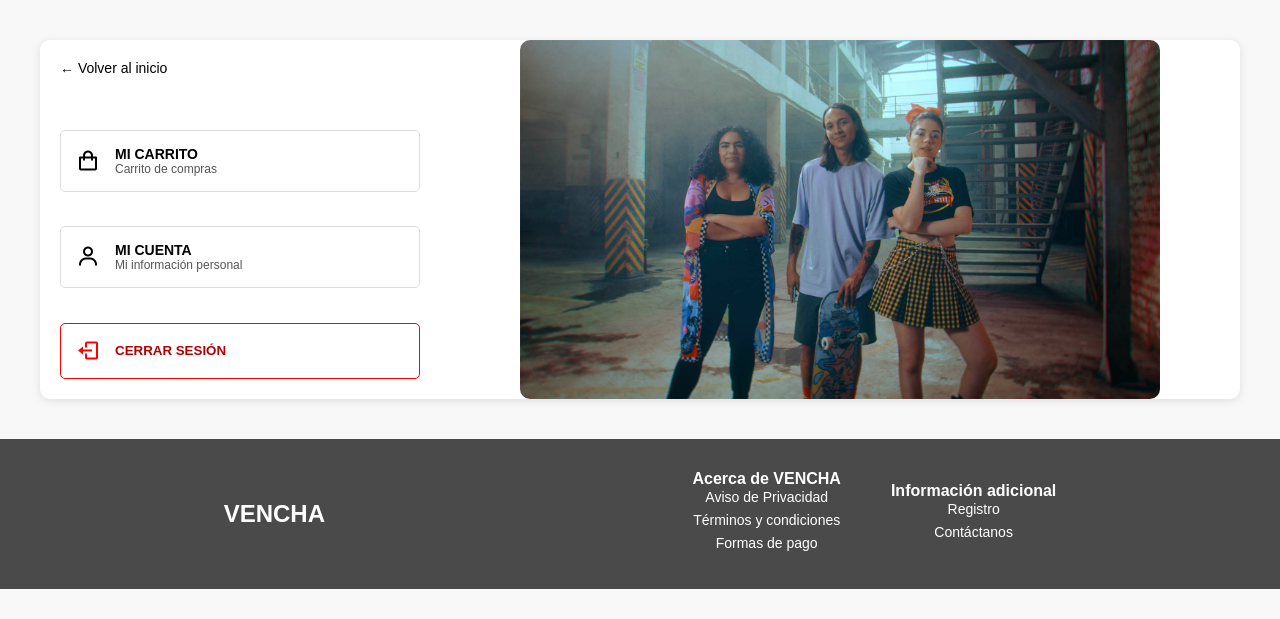
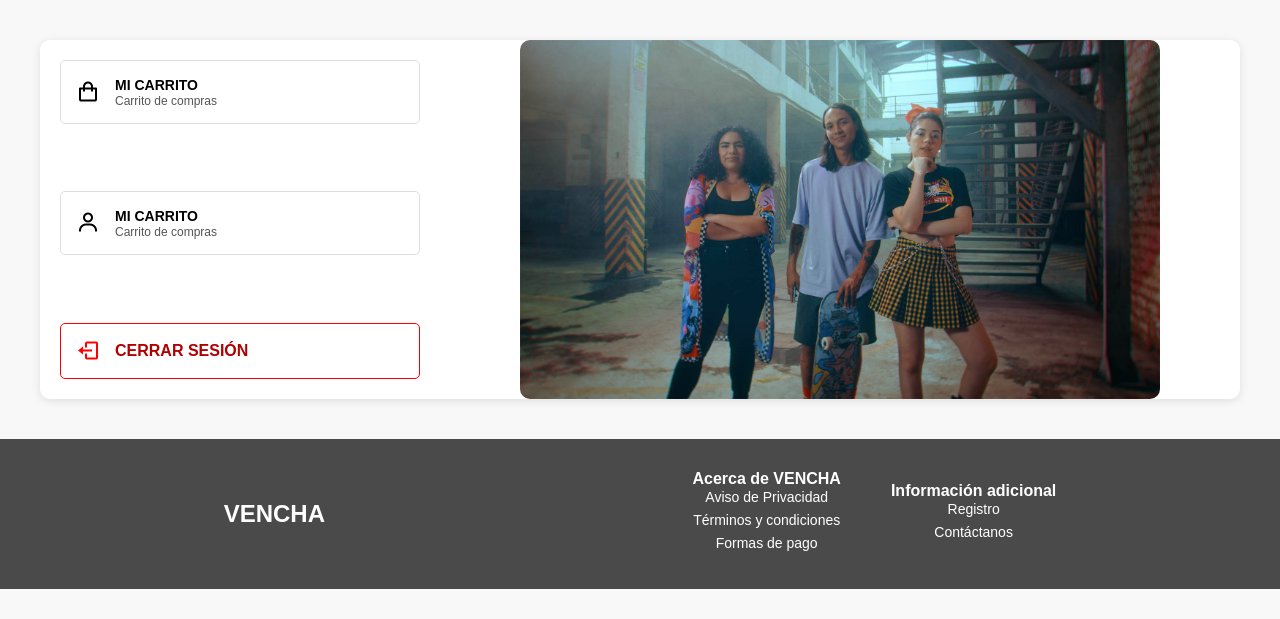
Before and after one commit to ItsMeZeVas/Vencha_Grupo_1_Tecnologias, a PHP site: page /user.html in a window 1280 px wide. Shown: the part 62-681 px from the top of the page. Run offline with PHP 8.4, Linux system fonts and the light colour scheme.

Commit message:
Warnings

```diff
--- a/PagProductos.html
+++ b/PagProductos.html
@@ -32,7 +32,7 @@
 
     <main class="product-list" id="product-list">
         <!-- Productos en el .js-->
-         <script src="scriptSearchhombre.js"></script>
+         <script src="scriptSearch.js"></script>
     </main>
 
     <footer class="footer">
--- a/cart.html
+++ b/cart.html
@@ -15,7 +15,6 @@
               <h1 class="Logo">VENCHA</h1>
             </a>
             <div class="icons">
-                <img class="iconButton searchButton" src="Icons/search.svg" alt="Button for search">
                 <a href="user.html">
                     <img class="iconButton userButton" src="Icons/user.svg" alt="Button for user">
                 </a>
--- a/user.html
+++ b/user.html
@@ -20,25 +20,24 @@
 
     <main class="account-container">
         <nav class="account-menu">
-            <a href="IndexPrincipal.html" class="back">← Volver al inicio</a>
-            <button class="account-option" aria-label="Ver historial de pedidos">
+            <a href="cart.html" class="account-option" aria-label="Ver historial de pedidos">
                 <i class='bx bx-shopping-bag'></i>
-                <a href="cart.html">
+                <div>
                     <strong>MI CARRITO</strong>
                     <p>Carrito de compras</p>
-                </a>
-            </button>
-            <button class="account-option" aria-label="Ver mi información personal">
+                </div>
+            </a>
+            <a href="cart.html" class="account-option" aria-label="Ver historial de pedidos">
                 <i class='bx bx-user'></i>
-                <a href="Profile.html">
-                    <strong>MI CUENTA</strong>
-                    <p>Mi información personal</p>
-                </a>
-            </button>
-            <button class="account-option logout" aria-label="Cerrar sesión">
+                <div>
+                    <strong>MI CARRITO</strong>
+                    <p>Carrito de compras</p>
+                </div>
+            </a>
+            <a href="IndexPrincipal.html" class="account-option logout" aria-label="Cerrar sesión">
                 <i class='bx bx-log-out'></i>
                 <span>CERRAR SESIÓN</span>
-            </button>
+            </a>
         </nav>
         <section class="account-image">
             <img src="SliderImages/Img4.jpg" alt="Personas modelando ropa de VENCHA en la calle">
--- a/user_styles.css
+++ b/user_styles.css
@@ -75,15 +71,6 @@ body {
     justify-content: space-between;
 }
 
-.back {
-    text-decoration: none;
-    color: black;
-    font-size: 14px;
-    display: block;
-    margin-bottom: 20px;
-}
-
-/* Botones del menú */
 .account-option {
     display: flex;
     align-items: center;
@@ -92,23 +79,18 @@ body {
     padding: 15px;
     border: 1px solid #ddd;
     border-radius: 5px;
-    cursor: pointer;
+    text-decoration: none;
+    color: inherit;
     transition: background 0.2s;
-    text-align: left;
+}
+
+.account-option:hover {
+    background: #f0f0f0;
 }
 
 .account-option i {
     font-size: 24px;
     color: black;
-}
-
-.account-option a {
- text-decoration: none;
-}
-
-.account-option div {
-    display: flex;
-    flex-direction: column;
 }
 
 .account-option strong {
```
Also changed, not shown: other parts of user_styles.css (+17 -27 lines).
